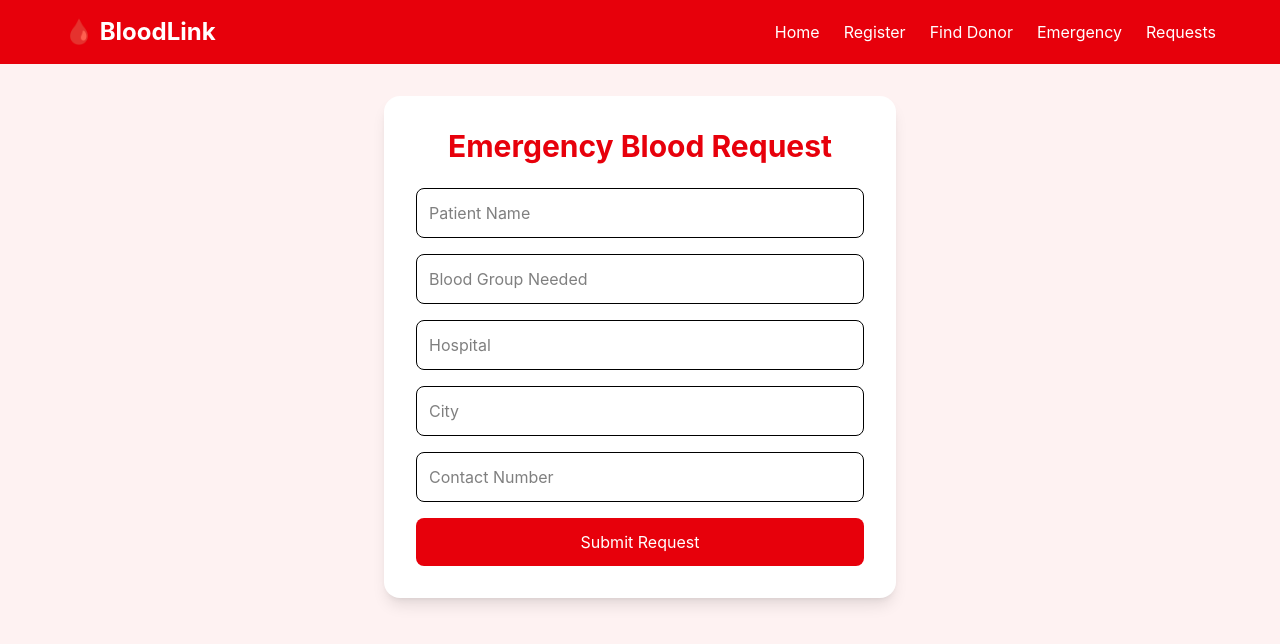
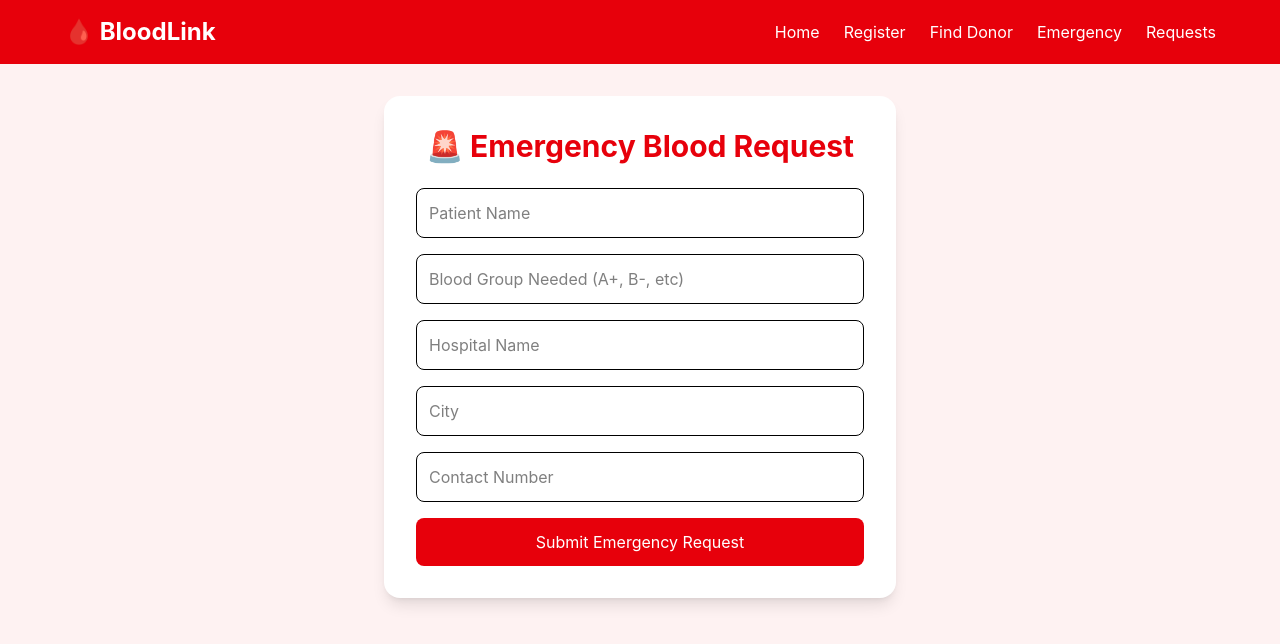
Before and after one commit to kiranjanga8440-k/BloodLink, a React (Vite) app in the folder client/: page /emergency in a window 1280 px wide. Shown: the top 644 px of the page. Built offline with nearby package versions, Linux system fonts and the light colour scheme.

Commit message:
Added admin emergency requests panel

```diff
--- a/client/src/pages/EmergencyRequest.jsx
+++ b/client/src/pages/EmergencyRequest.jsx
@@ -1,7 +1,7 @@
 import { useState } from "react";
 import axios from "axios";
+import API from "../api";
 
-import API from "../api";
 function EmergencyRequest() {
   const [form, setForm] = useState({
     patientName: "",
@@ -11,6 +11,7 @@ function EmergencyRequest() {
     phone: "",
   });
 
+  // Handle input change
   const handleChange = (e) => {
     setForm({
       ...form,
@@ -18,14 +19,16 @@ function EmergencyRequest() {
     });
   };
 
+  // Submit request
   const handleSubmit = async (e) => {
     e.preventDefault();
 
     try {
-      await axios.post(`${API}/api/emergency`, form);
+      const res = await axios.post(`${API}/api/emergency`, form);
 
-      alert("Emergency Request Submitted!");
+      alert(res.data.message || "Emergency Request Submitted!");
 
+      // reset form
       setForm({
         patientName: "",
         bloodGroup: "",
@@ -33,17 +36,19 @@ function EmergencyRequest() {
         city: "",
         phone: "",
       });
+
     } catch (error) {
-      alert("Something went wrong");
       console.log(error);
+      alert("Something went wrong while submitting request");
     }
   };
 
   return (
     <div className="min-h-screen bg-red-50 p-8">
       <div className="max-w-lg mx-auto bg-white shadow-lg rounded-2xl p-8">
+
         <h1 className="text-3xl font-bold text-center text-red-600 mb-6">
-          Emergency Blood Request
+          🚨 Emergency Blood Request
         </h1>
 
         <form onSubmit={handleSubmit} className="space-y-4">
@@ -61,7 +66,7 @@ function EmergencyRequest() {
           <input
             type="text"
             name="bloodGroup"
-            placeholder="Blood Group Needed"
+            placeholder="Blood Group Needed (A+, B-, etc)"
             className="w-full border p-3 rounded-lg"
             value={form.bloodGroup}
             onChange={handleChange}
@@ -71,7 +76,7 @@ function EmergencyRequest() {
           <input
             type="text"
             name="hospital"
-            placeholder="Hospital"
+            placeholder="Hospital Name"
             className="w-full border p-3 rounded-lg"
             value={form.hospital}
             onChange={handleChange}
@@ -99,9 +104,10 @@ function EmergencyRequest() {
           />
 
           <button
+            type="submit"
             className="w-full bg-red-600 text-white p-3 rounded-lg hover:bg-red-700"
           >
-            Submit Request
+            Submit Emergency Request
           </button>
 
         </form>
```
